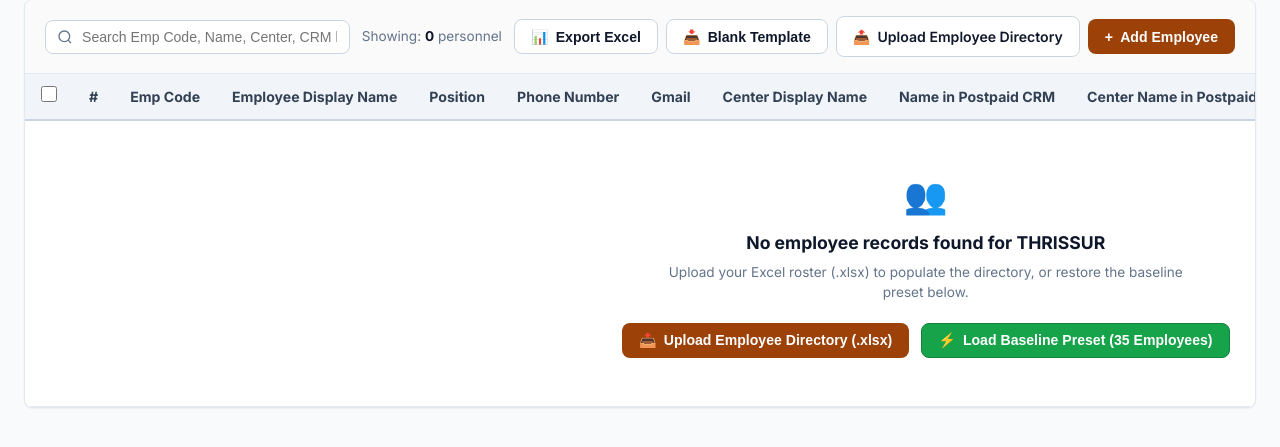
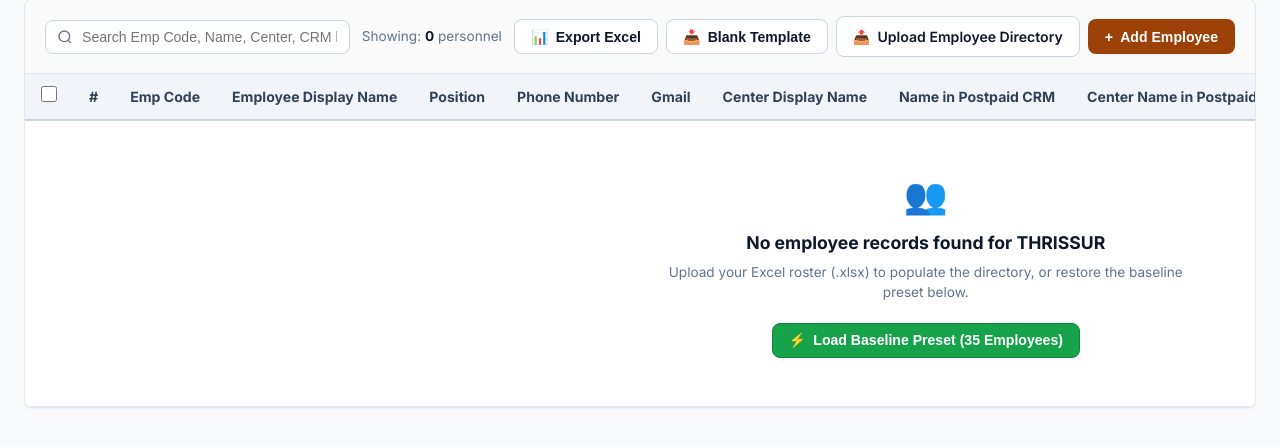
Before and after one commit to teckscribe/Daily-Report, a FastAPI app: page / in a window 1280 px wide. Shown: the part 306-753 px from the top of the page. Run offline with FastAPI, Linux system fonts and the light colour scheme; data comes from the database, SQL or seed files in the repository; data that the repository does not hold is empty.

Commit message:
fix(ui): remove redundant upload button from empty state card

```diff
--- a/templates/index.html
+++ b/templates/index.html
@@ -1861,10 +1861,7 @@
               Upload your Excel roster (.xlsx) to populate the directory, or restore the baseline preset below.
             </p>
             <div style="display: flex; gap: 0.75rem; justify-content: center; flex-wrap: wrap;">
-              <button class="btn btn-primary" onclick="document.getElementById('directory-file-upload-direct').click()" title="Choose an Excel (.xlsx, .xls) or CSV file to import">
-                <span>📤</span> Upload Employee Directory (.xlsx)
-              </button>
-              <button class="btn btn-secondary" onclick="loadThrissurPreset()" style="background: #16a34a; color: white; border-color: #15803d;">
+              <button class="btn btn-secondary" onclick="loadThrissurPreset()" style="background: #16a34a; color: white; border-color: #15803d;" title="Restore default roster">
                 <span>⚡</span> Load Baseline Preset (35 Employees)
               </button>
             </div>
```
